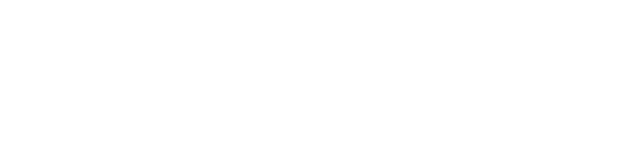
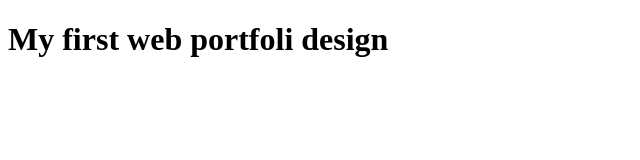
Before and after one commit to sazid-gittu/web-portfolio, a plain HTML site: page index.html in a window 1280 px wide. Shown: the whole page, without its empty margins (0-640 px from the left). Drawn offline with Linux system fonts and the light colour scheme.

Commit message:
h1 tag addec

```diff
--- a/index.html
+++ b/index.html
@@ -7,6 +7,6 @@
     <title>Document</title>
 </head>
 <body>
-
+    <h1>My first web portfoli design</h1>
 </body>
 </html>
```
